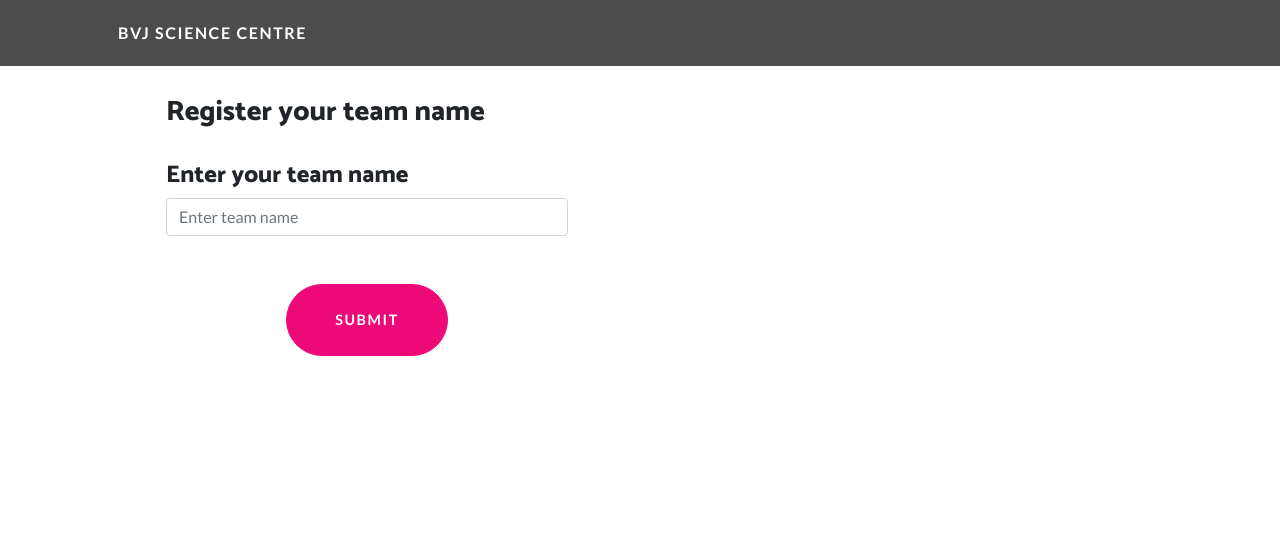
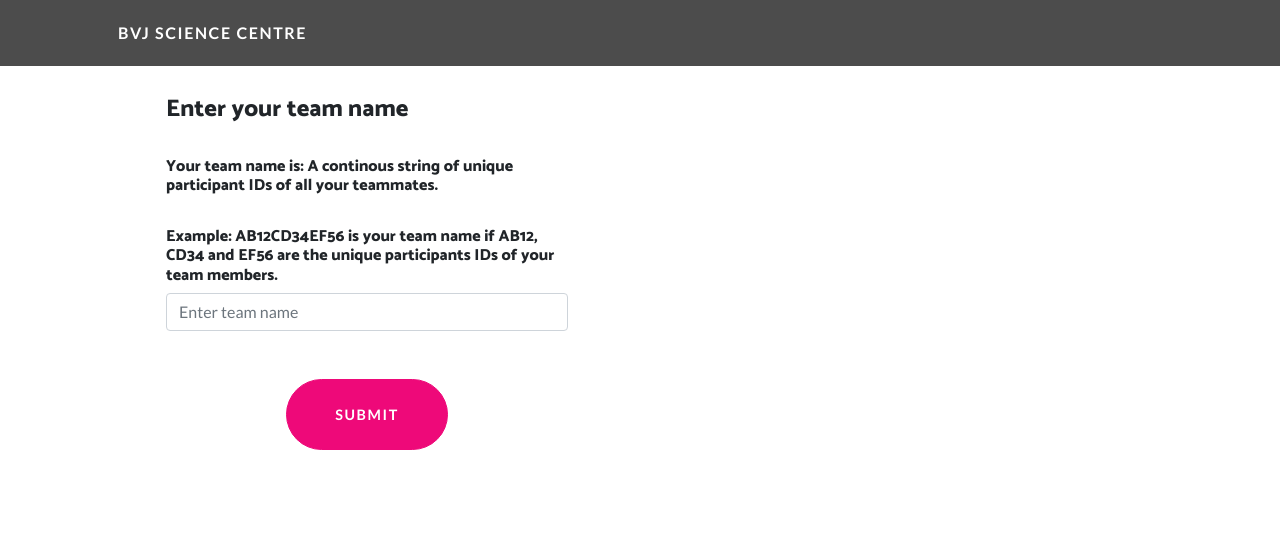
Before and after one commit to bvjsciencecentre/treasurehunt-bvj, a Flask app: page /register in a window 1280 px wide. Shown: the top 538 px of the page. Run offline with Flask 2, Linux system fonts and the light colour scheme; some libraries are stand-ins or nearby versions.

Commit message:
updated register.html

```diff
--- a/app/main.py
+++ b/app/main.py
@@ -99,7 +99,7 @@ def register_team_name():
 @app.route("/bvj_entry", methods=["GET", "POST"])
 def register_with_key_bvj_entry():
     # format - datetime(year,month,date,hour,min,sec)
-    event_start_time = datetime(2022, 2, 16, 12, 10, 00, 000000)
+    event_start_time = datetime(2022, 2, 16, 16, 00, 00)
     present_time = datetime.now()
     countdown_time = event_start_time - present_time
     if event_start_time > present_time:
--- a/app/templates/home.html
+++ b/app/templates/home.html
@@ -29,10 +29,10 @@
                                     <li>You must have a QR code scanner in you phone to participate. If you don't have one,
                                         Please download a QR code scanner from Google play store or iOS app store.</li>
                                     <li>You will be given an QR code to scan at BVJ Science Centre
-                                        at <insert time here>. Scan it and enter the key that you got
+                                        at 17-Feb-2022 04:00 PM. Scan it and enter the key that you got
                                         during registration. You will get a riddle for the next place
-                                        to goto and another unique key. Goto the location pointed
-                                        in the riddle, scan the qr code and enter the newer key you got.</li>
+                                        to goto and another unique key. Go to the location pointed
+                                        in the riddle, scan the QR code and enter the newer key you got.</li>
                                 </ul>
                             </p>
                             <div class="text-center"><a class="btn btn-primary btn-xl rounded-pill mt-5" href="register">Register</a></div>
--- a/app/templates/register.html
+++ b/app/templates/register.html
@@ -11,8 +11,13 @@
                         <div class="col-lg-6 order-lg-1">
                             <div class="p-5">
                                 <br><br>
-                                <h3>Register your team name</h3><br>
-                                <h4>Enter your team name</h4>
+                                <!--<h3>Register your team name</h3><br>-->
+                                <h4>Enter your team name</h4><br>
+                                <h6>Your team name is: A continous string of unique participant
+                                    IDs of all your teammates.</h6><br>
+                                <h6>Example: AB12CD34EF56 is your team name if AB12, CD34 and EF56 are the
+                                    unique participants IDs of your team members.
+                                </h6>
                                 <input type="text" class="form-control" id="team_name" name="team_name" placeholder="Enter team name">
                                 <div class="text-center"><button type="submit" class="btn btn-primary btn-xl rounded-pill mt-5">Submit</button></div>
                             </div>
```
